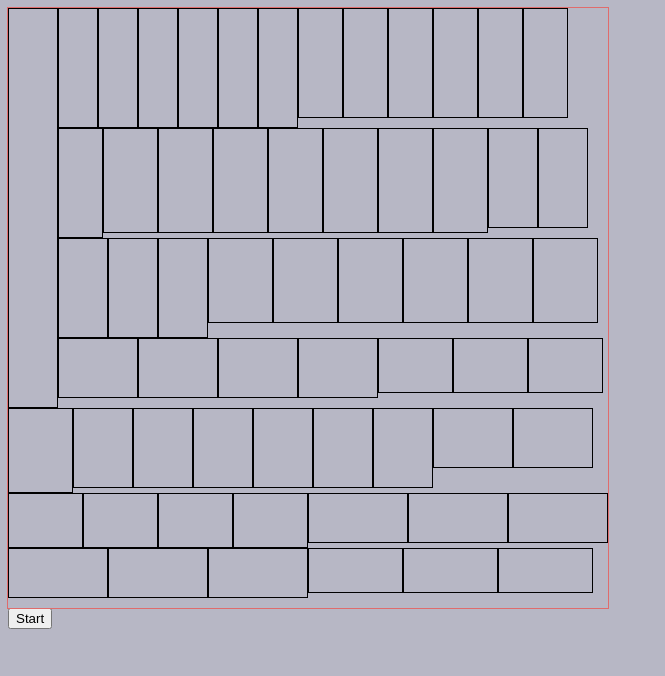
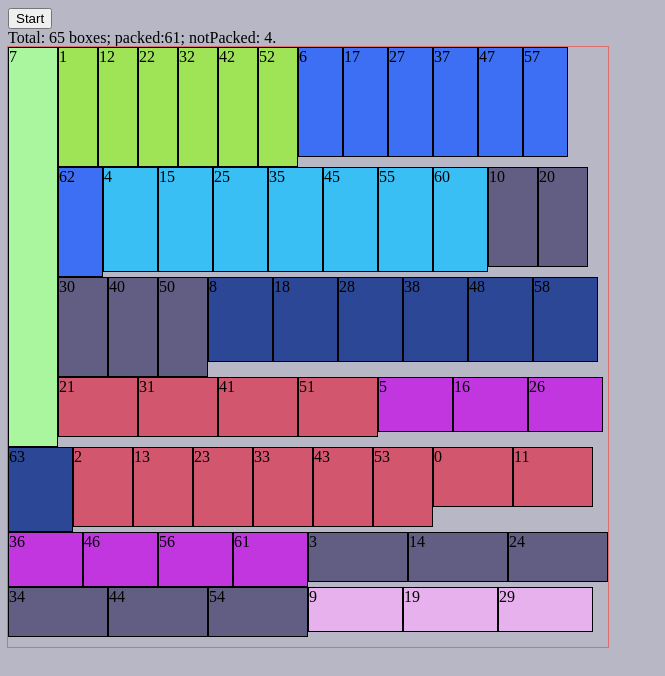
Before and after one commit to here-is-written-a-serious-username/block-packing-app, a plain HTML site: page index.html in a window 1280 px wide. Both pictures are taken after a click on the button "Start". Shown: the whole page, without its empty margins (0-665 px from the left). Drawn offline with Linux system fonts and the light colour scheme.

Commit message:
color+index

```diff
--- a/data/blockParameters.json
+++ b/data/blockParameters.json
@@ -1,5 +1,4 @@
 [
-  { "w": 50, "h": 400 },
   { "w": 80, "h": 60 },
   { "w": 40, "h": 120 },
   { "w": 60, "h": 80 },
@@ -7,6 +6,7 @@
   { "w": 55, "h": 105 },
   { "w": 75, "h": 55 },
   { "w": 45, "h": 110 },
+  { "w": 50, "h": 400 },
   { "w": 65, "h": 85 },
   { "w": 95, "h": 45 },
   { "w": 50, "h": 100 },
--- a/index.html
+++ b/index.html
@@ -14,12 +14,13 @@
 
 <body>
 
+    <button type="button" id="button">Start</button>
+
+    <div id="textContentOutput"></div>
+
     <div id="container"></div>
 
-    <button type="button" id="button">Start</button>
-
     <script type="module" src="./script.js"></script>
-
 
 </body>
 
--- a/script.js
+++ b/script.js
@@ -2,12 +2,38 @@
 
 const container = document.getElementById('container');
 const button = document.getElementById('button');
+const outputEl = document.getElementById('textContentOutput');
 
-const boxes = await fetch('./data/blockParameters.json').then((response) => response.json()).catch(error => console.error('Failed to load JSON:', error));
+const boxesData = await fetch('./data/blockParameters.json').then((response) => response.json()).catch(error => console.error('Failed to load JSON:', error));
 const contSize = { w: 600, h: 600 };
+let boxes = [];
 
 button.addEventListener('click', () => packRectangles(boxes));
 
+
+(function addingDataToArray(boxesData) {
+
+    const colorMap = new Map();
+
+    boxes = boxesData.map((box, initialOrder) => {
+        const key = `${box.w}-${box.h}`;
+        const keyRevers = `${box.h}-${box.w}`;
+        let color;
+        const uniqueColorArray = Array.from(colorMap.values());
+
+        if (colorMap.has(key) || colorMap.has(keyRevers)) {
+            // Якщо колір вже існує для даного розміру, використовуємо його
+            color = colorMap.get(key);
+        } else {
+            // Якщо колір ще не існує для даного розміру, генеруємо новий унікальний
+            color = generateUniqueColor(uniqueColorArray);
+            colorMap.set(key, color);
+            colorMap.set(keyRevers, color);
+        }
+
+        return { ...box, initialOrder, color };
+    });
+})(boxesData);
 
 
 function packRectangles(boxes) {
@@ -60,27 +86,32 @@ function packRectangles(boxes) {
         }
 
         if (!placed) {
-            // Блок не розміщений в контейнері
             notPacked.push(box);
             // console.log('Block not packed:', box);
         }
     }
 
-    // console.log({ packed, spaces, notPacked });
+    console.log({ packed, spaces, notPacked });
     console.log({
         total: boxes.length,
         packed: packed.length,
         notPacked: notPacked.length,
     })
+    outputEl.textContent =
+        `Total: ${boxes.length} boxes;
+        packed:${packed.length};
+        notPacked: ${notPacked.length}.`;
+
     renderBlocks(packed);
 };
-
 
 function renderBlocks(packed) {
 
     for (let pack of packed) {
         const blockElement = document.createElement('div');
         blockElement.className = 'block';
+        blockElement.textContent = pack.initialOrder;
+        blockElement.style.background = pack.color;
         blockElement.style.width = pack.w + 'px';
         blockElement.style.height = pack.h + 'px';
         blockElement.style.left = pack.x + 'px';
@@ -89,3 +120,15 @@ function renderBlocks(packed) {
     }
 
 };
+
+function getRandomHexColor() {
+    return `#${Math.floor(Math.random() * 16777215).toString(16)}`;
+}
+
+function generateUniqueColor(uniqueColorArray) {
+    let newColor;
+    do {
+        newColor = getRandomHexColor();
+    } while (uniqueColorArray.includes(newColor));
+    return newColor;
+};
--- a/styles.css
+++ b/styles.css
@@ -21,3 +21,7 @@ body {
 /* #button{
 
 } */
+
+/* #textContentOutput {
+
+} */
```
